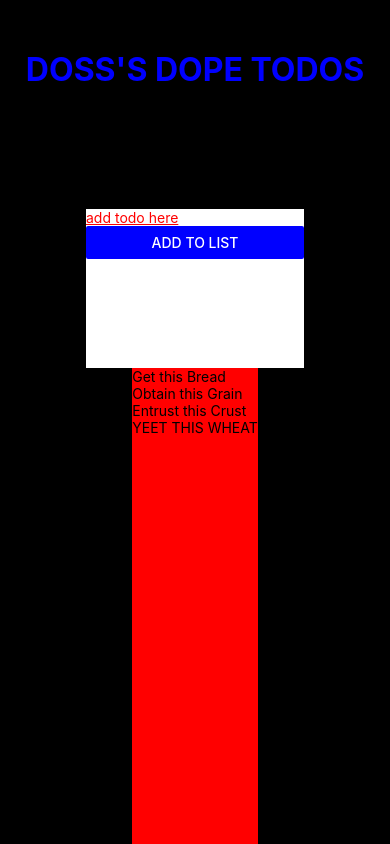
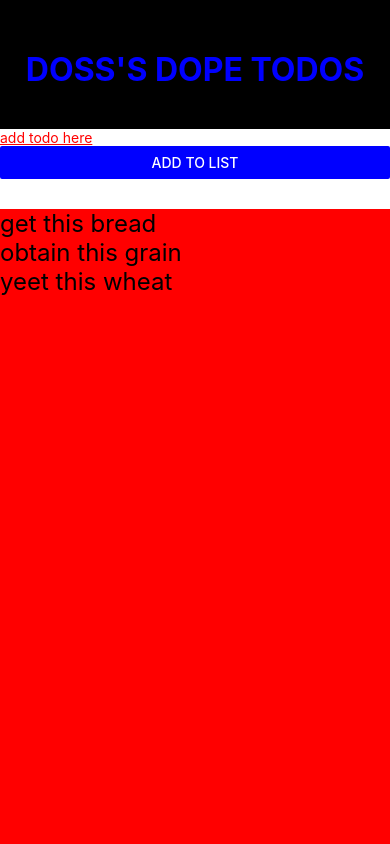
Before and after one commit to AlexDoss42/Todo, a React Native app: screen / in a window 390 px wide. Built offline with nearby package versions, Linux system fonts and the light colour scheme.

Commit message:
Adds FlatList for the todos

```diff
--- a/App.js
+++ b/App.js
@@ -1,12 +1,13 @@
 import React, { Component } from 'react';
-import { Button, StyleSheet, Text, TextInput, View } from 'react-native';
+import { Button, FlatList, StyleSheet, Text, TextInput, View } from 'react-native';
 
 export default class App extends Component {
   constructor(props) {
     super(props)
 
     this.state = {
-      todosList: []
+      todoToAdd: '',
+      todosList: ["get this bread", 'obtain this grain', 'yeet this wheat']
     }
   }
 
@@ -22,10 +23,10 @@ export default class App extends Component {
         <Button title="add to list" color='blue'></Button>
       </View>
       <View style={styles.listContainer}>
-        <Text>Get this Bread</Text>
-        <Text>Obtain this Grain</Text>
-        <Text>Entrust this Crust</Text>
-        <Text>YEET THIS WHEAT</Text>
+        <FlatList
+        data={this.state.todosList}
+        renderItem={({item}) => <Text style={styles.todo}>{item}</Text>}>
+        </FlatList>
       </View>
     </View>
     );
@@ -51,10 +52,16 @@ const styles = StyleSheet.create({
   },
   inputContainer: {
     flex: 1,
+    width: "100%",
     backgroundColor: "white"
   },
   listContainer: {
-    flex: 3,
+    flex: 8,
+    width: "100%",
     backgroundColor: 'red'
+  },
+  todo: {
+    color: 'black',
+    fontSize: 24
   }
 });
```
